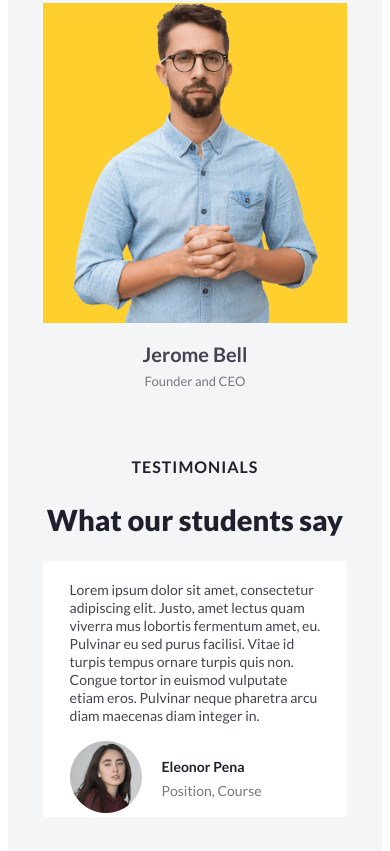
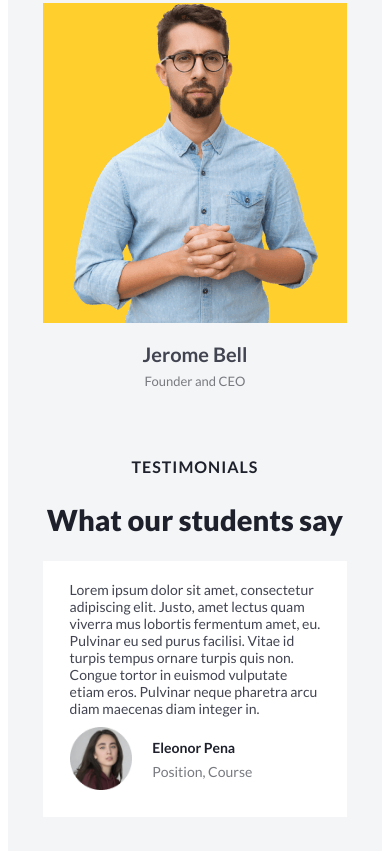
Before and after one commit to Chaplinskaya/createx, a website: page src/index.html in a window 390 px wide. Shown: the part 6199-7050 px from the top of the page. Drawn offline with nearby package versions, Linux system fonts and the light colour scheme; files that its build step writes are made by us from their sources.

Commit message:
edit media

```diff
--- a/src/sass/blocks/_media.scss
+++ b/src/sass/blocks/_media.scss
@@ -323,7 +323,7 @@
 
         .title-mini {
             text-align: center;
-            margin-top: 70px;
+            margin-top: 60px;
         }
 
         h2 {
@@ -919,7 +919,7 @@
 
             &-text {
                 font-size: 14px;
-                line-height: 18px
+                line-height: 17px
             }
 
             &-items {
@@ -927,7 +927,11 @@
             }
 
             &-block {
-                padding-top: 16px;
+                padding-top: 10px;
+
+                img {
+                    width: 25%;
+                }
 
                 &-name {
                     font-size: 14px;
```
Also changed, not shown: dist/css/style.min.css.
